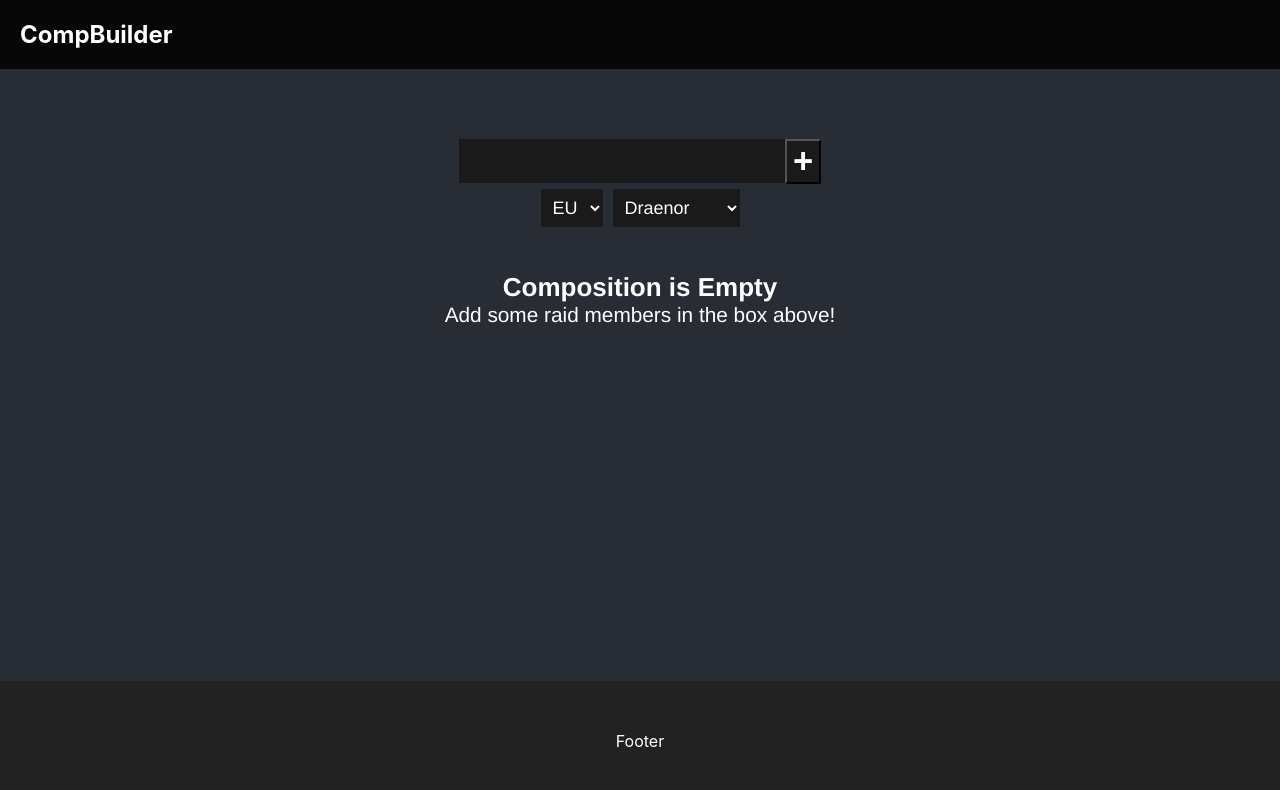
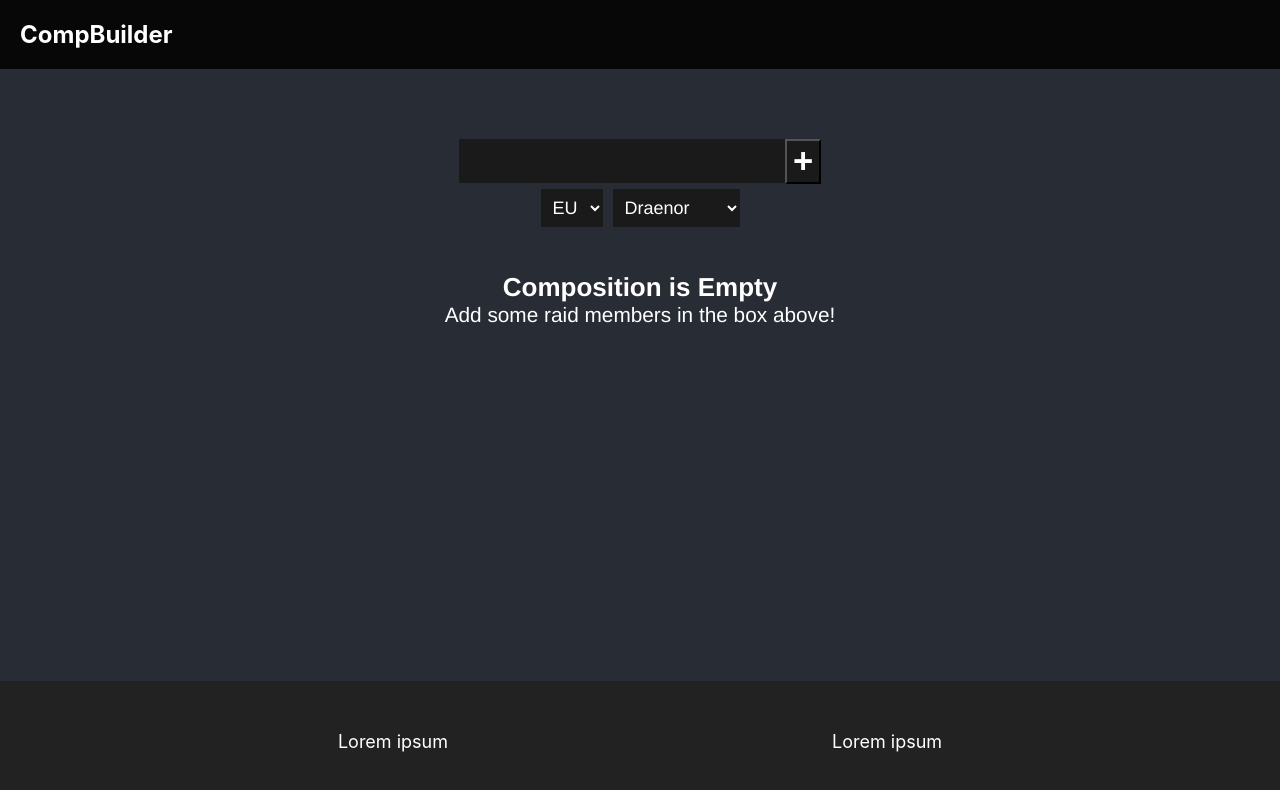
Before and after one commit to WLumby/CompBuilder, a React (Create React App) app: page / in a window 1280 px wide. Shown: the top 790 px of the page. Built offline with nearby package versions, Linux system fonts and the light colour scheme.

Commit message:
Stat adding content in the footer

```diff
--- a/src/App.css
+++ b/src/App.css
@@ -38,6 +38,12 @@
   bottom: 0;
 }
 
+.Footer-text {
+  padding: 20px;
+  color: white;
+  font-size: large;
+}
+
 .Characters {
   padding-top: 40px;
   display: flex;
--- a/src/App.js
+++ b/src/App.js
@@ -1,5 +1,6 @@
 import React from 'react';
 import CharactersDisplay from './characters-display';
+import InfoText from './info-text';
 import './App.css';
 
 class App extends React.Component {
@@ -13,7 +14,10 @@ class App extends React.Component {
           <CharactersDisplay/>
         </div>
         <footer className="Footer">
-          Footer
+          <div className="Footer-text">
+            <InfoText/>
+            <InfoText/>
+          </div>
         </footer>
       </div>
     );
--- /dev/null
+++ b/src/info-text.css
@@ -0,0 +1,8 @@
+.Footer-text-left {
+    padding: 20px;
+    color: white;
+    font-size: large;
+    text-align: left;
+    padding-right: 15vw;
+    padding-left: 15vw;
+  }
--- /dev/null
+++ b/src/info-text.js
@@ -0,0 +1,16 @@
+import React from 'react';
+import './info-text.css'
+
+class InfoText extends React.Component {
+    render = () => {
+        return (
+            <span className="Footer-text-left">
+                Lorem ipsum
+            </span>
+        )
+    }
+}
+
+
+
+export default InfoText
```
